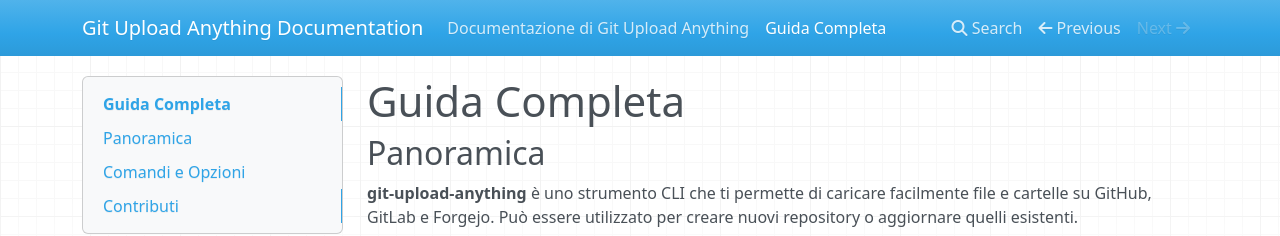
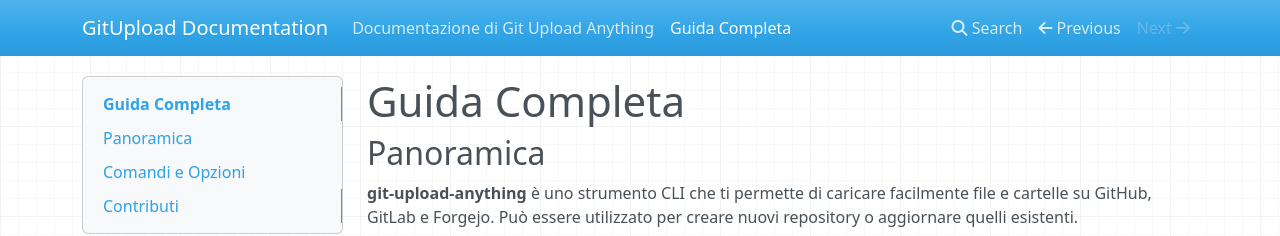
Before and after one commit to aliennatione/gitupload, an MkDocs documentation site: the page built from docs/guide.md, in a window 1280 px wide. Shown: the top 236 px of the page. Built offline with MkDocs 1.6.1, drawn with Linux system fonts in a browser that asks for light colours; nearby versions of some CDN libraries.

Commit message:
Update mkdocs.yml

```diff
--- a/mkdocs.yml
+++ b/mkdocs.yml
@@ -1,5 +1,7 @@
-site_name: Git Upload Anything Documentation
+site_name: GitUpload Documentation
 theme:
   name: mkdocs
-docs_dir: docs  # Directory delle documentazioni
-site_dir: site  # Directory di output per GitHub Pages
+docs_dir: docs
+site_dir: site
+site_url: https://aliennatione.github.io/gitupload/
+use_directory_urls: false
```
